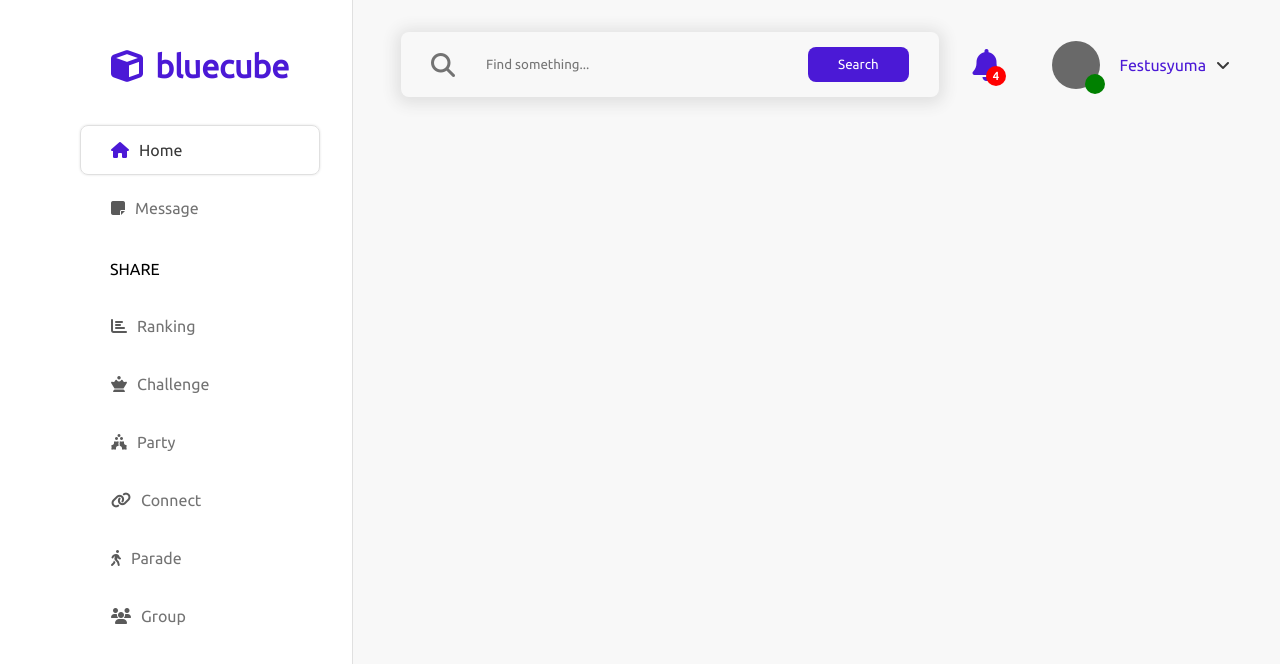
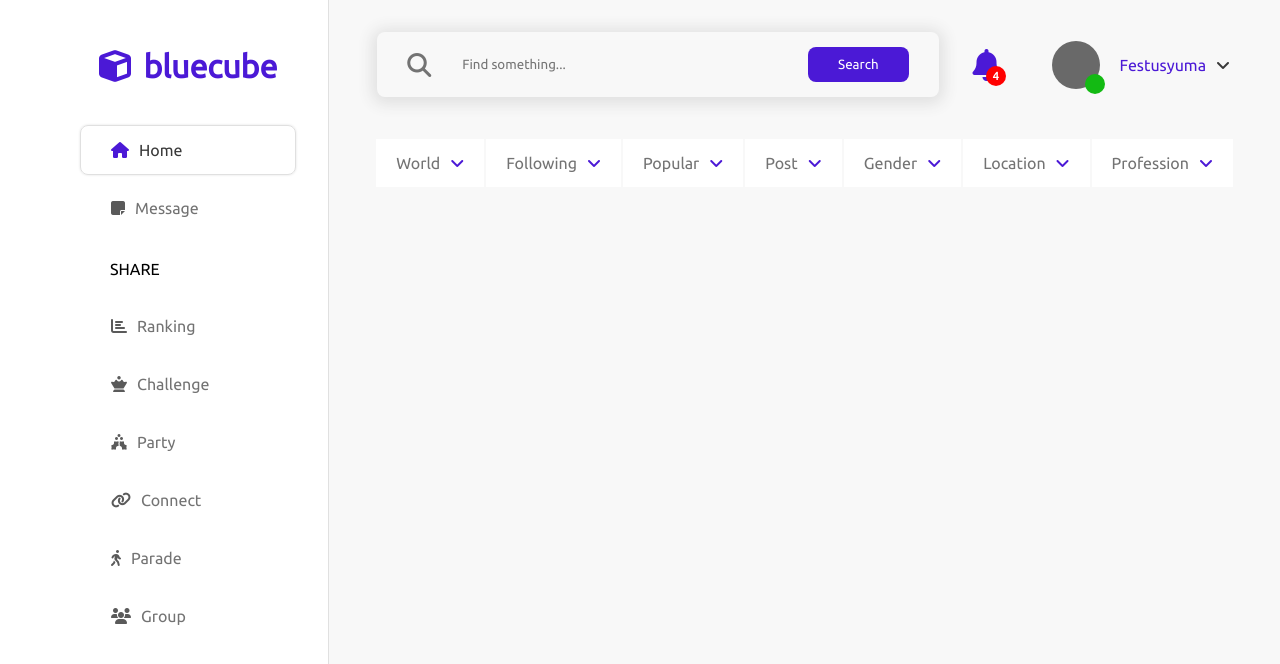
Before and after one commit to festusyuma/interview-project, a Vue app: page / in a window 1280 px wide. Shown: the top 664 px of the page. Built offline with nearby package versions, Linux system fonts and the light colour scheme.

Commit message:
created filters

```diff
--- a/src/App.vue
+++ b/src/App.vue
@@ -7,6 +7,7 @@
                 <Notifications />
                 <ProfileDropdown />
             </div>
+            <Filters />
         </div>
     </div>
 </template>
@@ -16,10 +17,12 @@ import SideNav from "./components/SideNav";
 import SearchBar from "./components/widgets/SearchBar";
 import Notifications from "./components/Notifications";
 import ProfileDropdown from "./components/ProfileDropdown";
+import Filters from "./components/Filters";
 
 export default {
     name: 'App',
     components: {
+        Filters,
         ProfileDropdown,
         Notifications,
         SearchBar,
@@ -65,12 +68,12 @@ export default {
 
 .dropdown-items {
     position: absolute;
-    top: 0;
-    width: 15em;
-    margin-top: 5rem;
+    top: 150%;
+    min-width: 150px;
     background: #ffffff;
     box-shadow: 0 2px 5px #e0e0e0;
     display: none;
+    z-index: 99;
 }
 
 .dropdown-items.show {
@@ -89,6 +92,11 @@ export default {
 .dropdown-items:after {
     border: 10px solid transparent;
     border-bottom-color: #ffffff;
+}
+
+.dropdown-item {
+    padding: 10px;
+    border-bottom: 1px solid #e0e0e0;
 }
 
 .dropdown-item:hover {
@@ -132,5 +140,6 @@ export default {
 }
 
 .bg-green { background: green }
+.bg-active { background: #13ba13 }
 .bg-red { background: red }
 </style>
--- /dev/null
+++ b/src/components/Filters.vue
@@ -0,0 +1,104 @@
+<template>
+    <div id="filters-cover" >
+        <div id="filters" >
+            <div class="filter" v-for="filterData in filtersData" :key="filterData.id" >
+                <Dropdown :title="filterData.title" :items="filterData.items"/>
+            </div>
+        </div>
+    </div>
+</template>
+
+<script>
+import Dropdown from "./widgets/Dropdown";
+export default {
+    name: "Filters",
+    components: {Dropdown},
+    data() {
+        return {
+            filtersData: [
+                {
+                    id: 1,
+                    title: "World",
+                    items: [
+                        {id: 1, title: 'World one'},
+                        {id: 2, title: 'World two'},
+                        {id: 3, title: 'World three'},
+                        {id: 4, title: 'World four'},
+                    ]
+                },
+                {
+                    id: 2,
+                    title: "Following",
+                    items: [
+                        {id: 1, title: 'Following one'},
+                        {id: 2, title: 'Following two'},
+                        {id: 3, title: 'Following three'},
+                        {id: 4, title: 'Following four'},
+                    ]
+                },
+                {
+                    id: 3,
+                    title: "Popular",
+                    items: [
+                        {id: 1, title: 'Popular one'},
+                        {id: 2, title: 'Popular two'},
+                        {id: 3, title: 'Popular three'},
+                        {id: 4, title: 'Popular four'},
+                    ]
+                },
+                {
+                    id: 4,
+                    title: "Post",
+                    items: [
+                        {id: 1, title: 'Post one'},
+                        {id: 2, title: 'Post two'},
+                        {id: 3, title: 'Post three'},
+                        {id: 4, title: 'Post four'},
+                    ]
+                },
+                {
+                    id: 5,
+                    title: "Gender",
+                    items: [
+                        {id: 1, title: 'Gender one'},
+                        {id: 2, title: 'Gender two'},
+                        {id: 3, title: 'Gender three'},
+                        {id: 4, title: 'Gender four'},
+                    ]
+                },
+                {
+                    id: 6,
+                    title: "Location",
+                    items: [
+                        {id: 1, title: 'Location one'},
+                        {id: 2, title: 'Location two'},
+                        {id: 3, title: 'Location three'},
+                        {id: 4, title: 'Location four'},
+                    ]
+                },
+                {
+                    id: 7,
+                    title: "Profession",
+                    items: [
+                        {id: 1, title: 'Profession one'},
+                        {id: 2, title: 'Profession two'},
+                        {id: 3, title: 'Profession three'},
+                        {id: 4, title: 'Profession four'},
+                    ]
+                },
+            ]
+        }
+    }
+}
+</script>
+
+<style lang="scss" scoped>
+#filters-cover {
+    padding: 15px 30px;
+    margin-top: 10px;
+
+    #filters {
+        display: flex;
+    }
+}
+</style>
--- a/src/components/Notifications.vue
+++ b/src/components/Notifications.vue
@@ -71,7 +71,6 @@ export default {
         display: flex;
         align-items: center;
         padding: 1rem 2rem;
-        border-bottom: 1px solid #e0e0e0;
 
         .image {
             width: 30px;
--- a/src/components/ProfileDropdown.vue
+++ b/src/components/ProfileDropdown.vue
@@ -2,7 +2,7 @@
     <div class="dropdown" id="profile" >
         <div class="dropdown-title" @click="toggleDropdown" >
             <div class="profile-img" >
-                <span class="badge bg-green" ></span>
+                <span class="badge bg-active" ></span>
             </div>
             <p class="dropdown-title-text" >Festusyuma</p>
             <i class="fas fa-angle-down dropdown-icon" ></i>
--- /dev/null
+++ b/src/components/widgets/Dropdown.vue
@@ -0,0 +1,54 @@
+<template>
+    <div class="dropdown" >
+        <div class="dropdown-title" @click="toggleDropdown" >
+            <p class="dropdown-title-text" >{{title}}</p>
+            <i class="fas fa-angle-down dropdown-icon" ></i>
+        </div>
+        <div class="dropdown-items" :class="{'show': dropdownIsActive}" >
+            <div class="dropdown-item seen" v-for="item in items" :key="item.id" >
+                <p>{{item.title}}</p>
+            </div>
+        </div>
+    </div>
+</template>
+
+<script>
+export default {
+    name: "Dropdown",
+    data() {
+        return {
+            dropdownIsActive: false
+        }
+    },
+    props: {
+        title: String,
+        items: Array
+    },
+    methods: {
+        toggleDropdown() {
+            this.dropdownIsActive = !this.dropdownIsActive
+        }
+    }
+}
+</script>
+
+<style lang="scss" scoped>
+.dropdown {
+    color: #737373;
+
+    .dropdown-title {
+        padding: 15px 20px;
+        border: 1px solid #f8f8f8;
+        background: #ffffff;
+        display: flex;
+
+        .dropdown-title-text {
+            flex-grow: 1;
+        }
+    }
+}
+
+.dropdown-icon {
+    color: #4b19d6;
+}
+</style>
```
